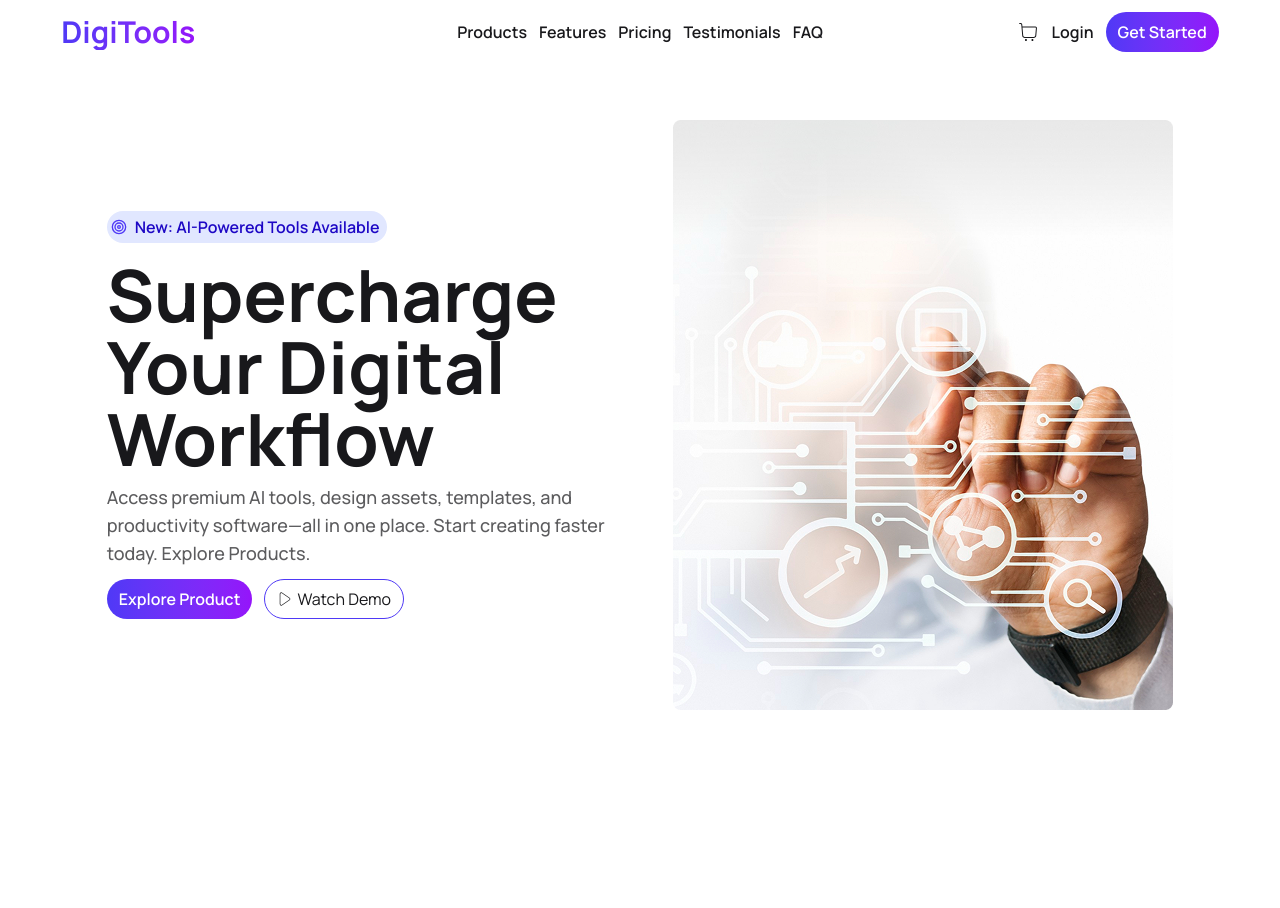
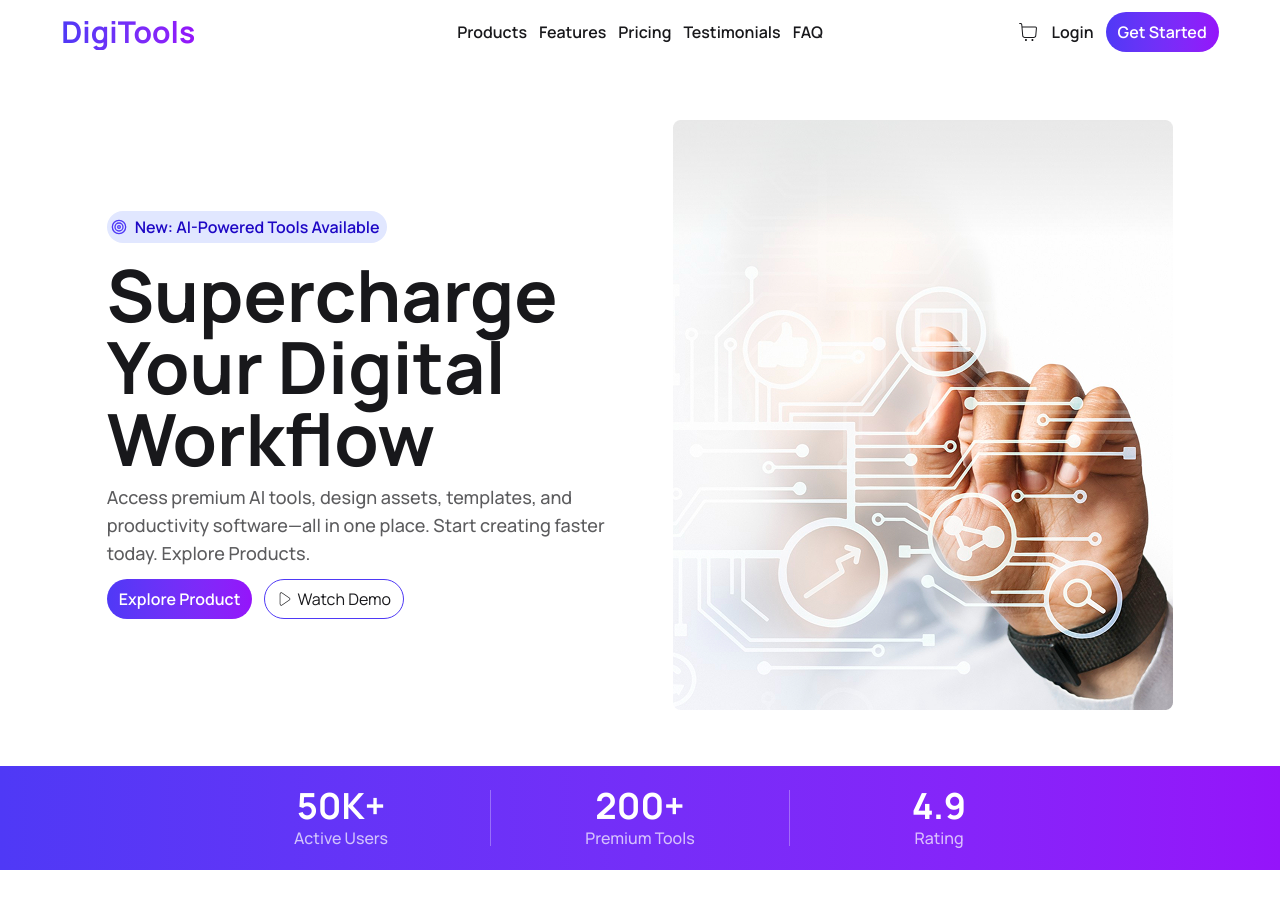
Before and after one commit to alfaazahmed7/Assignment-06, a React (Vite) app: page / in a window 1280 px wide. Before the commit the page ends 800 px from the top, so only its background shows below. Built offline with nearby package versions, Linux system fonts and the light colour scheme.

Commit message:
added statbar

```diff
--- a/src/App.jsx
+++ b/src/App.jsx
@@ -1,6 +1,7 @@
 import './App.css'
 import Banner from './components/Banner/Banner'
 import Navbar from './components/Navbar/Navbar'
+import StatBar from './components/StatBar/StatBar'
 
 function App() {
 
@@ -9,6 +10,7 @@ function App() {
     <>
       <Navbar />
       <Banner />
+      <StatBar />
     </>
   )
 }
--- a/src/components/Banner/Banner.jsx
+++ b/src/components/Banner/Banner.jsx
@@ -7,6 +7,7 @@ const Banner = () => {
     return (
         <div className='w-10/12 mx-auto my-14'>
             <div className='grid lg:grid-cols-2 items-center gap-10'>
+
                 <div className='flex-1'>
                     <div className='flex items-center gap-2 bg-[#E1E7FF] max-w-[280px] p-1 rounded-full mb-4'>
                         <FiTarget className='text-[#4F39F6] font-semibold' />
--- /dev/null
+++ b/src/components/StatBar/StatBar.jsx
@@ -0,0 +1,30 @@
+import React from 'react';
+
+const StatBar = () => {
+    return (
+        <div className='bg-linear-to-l from-[#9514FA] to-[#4F39F6] py-5 mb-10'>
+            <div className='flex items-center max-w-[70%] mx-auto text-white'>
+
+                <div className='flex-1 text-center'>
+                    <h2 className='text-4xl font-bold'>50K+</h2>
+                    <p className='opacity-70 font-medium'>Active Users</p>
+                </div>
+                <div className='w-px h-14 bg-white/30 flex-shrink-0'></div>
+
+                <div className='flex-1 text-center'>
+                    <h2 className='text-4xl font-bold'>200+</h2>
+                    <p className='opacity-70 font-medium'>Premium Tools</p>
+                </div>
+                <div className='w-px h-14 bg-white/30 flex-shrink-0'></div>
+
+                <div className='flex-1 text-center'>
+                    <h2 className='text-4xl font-bold'>4.9</h2>
+                    <p className='opacity-70 font-medium'>Rating</p>
+                </div>
+
+            </div>
+        </div>
+    );
+};
+
+export default StatBar;
```
